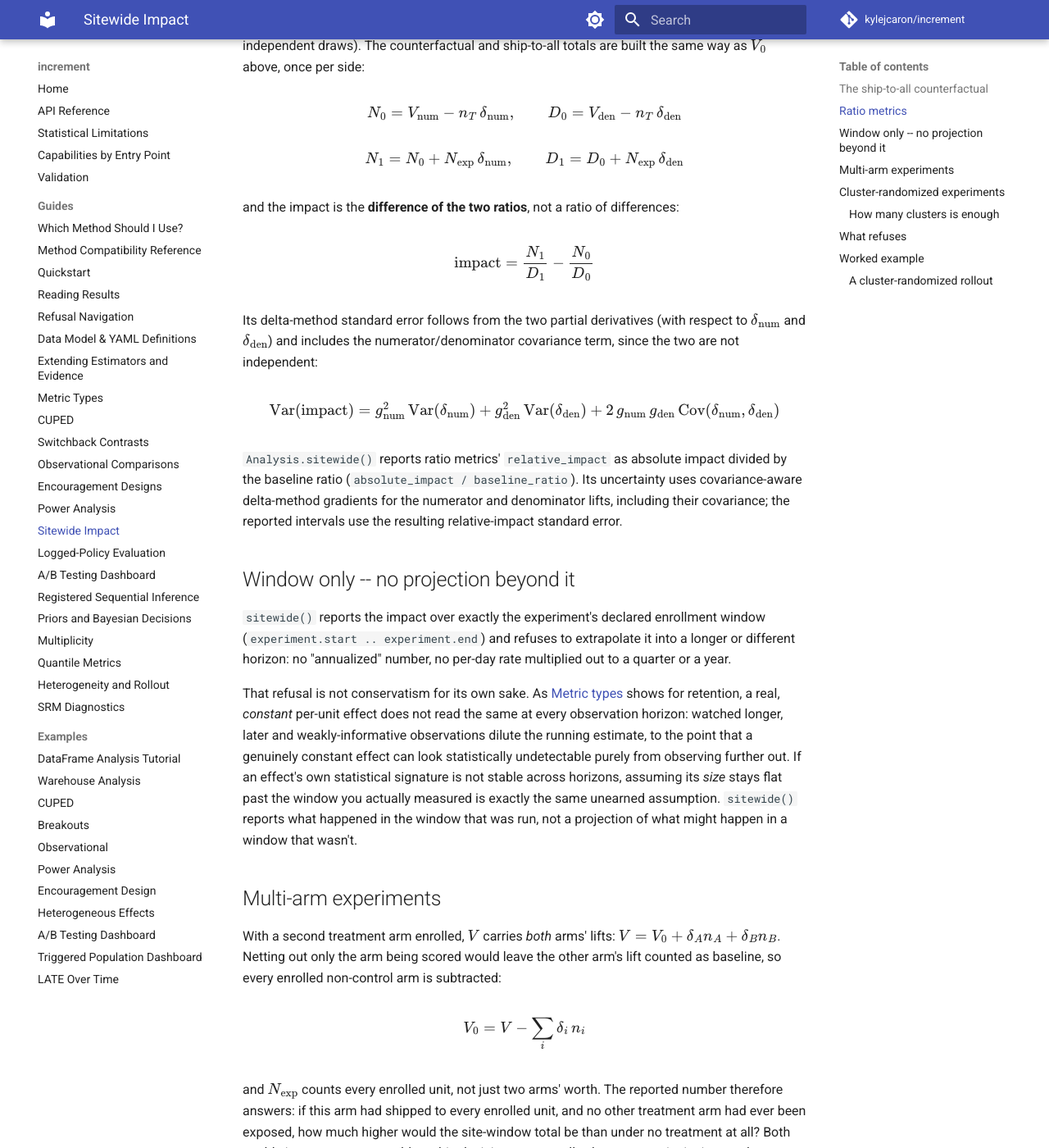
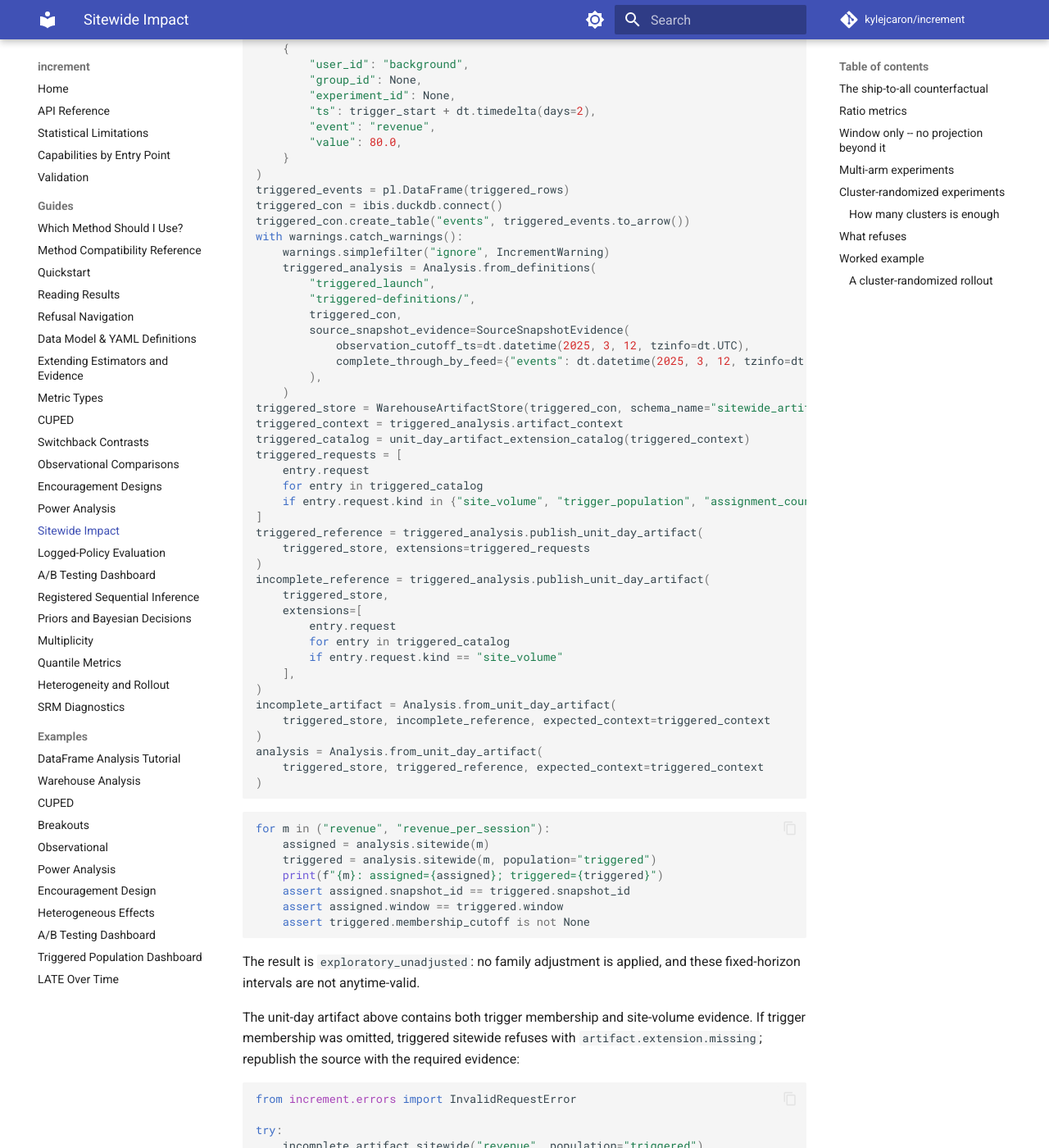
Before and after one commit to kylejcaron/increment, an MkDocs documentation site: the page built from docs/guides/sitewide-impact.md, in a window 1280 px wide and 1400 px high, scrolled down 2651 px. Shown: the whole window at 82% size. Built offline with MkDocs 1.6.1 and Material for MkDocs 9.7.7, drawn with Linux system fonts in a browser that asks for light colours; comment, search, counter and statistics services are not loaded; some of the changed text lies outside the part shown.

Commit message:
Show runnable assigned and triggered sitewide examples

````diff
--- a/docs/guides/sitewide-impact.md
+++ b/docs/guides/sitewide-impact.md
@@ -34,15 +34,193 @@ The two readings can be computed from one immutable artifact that includes
 the required trigger and site-volume evidence:
 
 ```python
-native = Analysis.from_definitions("experiment", definitions_path, con)
-reference = native.publish_unit_day_artifact(store, extensions=extensions)
-native.close()
-analysis = Analysis.from_unit_day_artifact(store, reference, expected_context=context)
-assigned = analysis.sitewide("revenue")
-triggered = analysis.sitewide("revenue", population="triggered")
-assert assigned.snapshot_id == triggered.snapshot_id
-assert assigned.window == triggered.window
-assert triggered.membership_cutoff is not None
+from pathlib import Path
+import datetime as dt
+
+import ibis
+import polars as pl
+import warnings
+
+from increment import (
+    Analysis,
+    SourceSnapshotEvidence,
+    unit_day_artifact_extension_catalog,
+)
+from increment.query.session import WarehouseArtifactStore
+from increment import IncrementWarning
+
+Path("triggered-definitions").mkdir(exist_ok=True)
+Path("triggered-definitions/fact_sources.yaml").write_text("""\
+dialect: duckdb
+fact_sources:
+  - name: events
+    sql: SELECT * FROM events
+    timestamp_column: ts
+    entities: [user_id]
+    facts:
+      - name: enrolled
+        column: null
+      - name: saw_surface
+        column: null
+      - name: revenue
+        column: value
+      - name: sessions
+        column: value
+""")
+Path("triggered-definitions/exposures.yaml").write_text("""\
+exposures:
+  - name: assignment
+    fact: enrolled
+  - name: saw_surface
+    fact: saw_surface
+""")
+Path("triggered-definitions/metrics.yaml").write_text("""\
+metrics:
+  - name: revenue
+    type: mean
+    entity: user_id
+    fact: revenue
+    aggregation: sum
+  - name: revenue_per_session
+    type: ratio
+    entity: user_id
+    numerator: {fact: revenue, aggregation: sum}
+    denominator: {fact: sessions, aggregation: sum}
+""")
+Path("triggered-definitions/experiments.yaml").write_text("""\
+experiments:
+  - name: triggered_launch
+    exposure: assignment
+    trigger: saw_surface
+    unit: user_id
+    start: 2025-03-01
+    end: 2025-03-10
+    control_group: control
+    plan:
+      secondaries: [revenue, revenue_per_session]
+""")
+
+triggered_rows = []
+trigger_start = dt.datetime(2025, 3, 1, 9)
+for i in range(40):
+    user = f"u{i:03d}"
+    arm = "treatment" if i % 2 else "control"
+    event_base = {
+        "user_id": user,
+        "group_id": arm,
+        "experiment_id": "triggered_launch",
+    }
+    triggered_rows.append({**event_base, "ts": trigger_start, "event": "enrolled", "value": None})
+    if i % 3 != 0:
+        triggered_rows.append(
+            {**event_base, "ts": trigger_start, "event": "saw_surface", "value": None}
+        )
+    triggered_rows.extend(
+        [
+            {
+                **event_base,
+                "ts": trigger_start + dt.timedelta(days=1),
+                "event": "revenue",
+                "value": 12.0 + (4.0 if arm == "treatment" and i % 3 != 0 else 0.0),
+            },
+            {
+                **event_base,
+                "ts": trigger_start + dt.timedelta(days=1),
+                "event": "sessions",
+                "value": 1.0,
+            },
+        ]
+    )
+# Unexposed site activity contributes to site volume but not enrolled outcomes.
+triggered_rows.append(
+    {
+        "user_id": "background",
+        "group_id": None,
+        "experiment_id": None,
+        "ts": trigger_start + dt.timedelta(days=2),
+        "event": "revenue",
+        "value": 80.0,
+    }
+)
+triggered_events = pl.DataFrame(triggered_rows)
+triggered_con = ibis.duckdb.connect()
+triggered_con.create_table("events", triggered_events.to_arrow())
+with warnings.catch_warnings():
+    warnings.simplefilter("ignore", IncrementWarning)
+    triggered_analysis = Analysis.from_definitions(
+        "triggered_launch",
+        "triggered-definitions/",
+        triggered_con,
+        source_snapshot_evidence=SourceSnapshotEvidence(
+            observation_cutoff_ts=dt.datetime(2025, 3, 12, tzinfo=dt.UTC),
+            complete_through_by_feed={"events": dt.datetime(2025, 3, 12, tzinfo=dt.UTC)},
+        ),
+    )
+triggered_store = WarehouseArtifactStore(triggered_con, schema_name="sitewide_artifacts")
+triggered_context = triggered_analysis.artifact_context
+triggered_catalog = unit_day_artifact_extension_catalog(triggered_context)
+triggered_requests = [
+    entry.request
+    for entry in triggered_catalog
+    if entry.request.kind in {"site_volume", "trigger_population", "assignment_counts"}
+]
+triggered_reference = triggered_analysis.publish_unit_day_artifact(
+    triggered_store, extensions=triggered_requests
+)
+incomplete_reference = triggered_analysis.publish_unit_day_artifact(
+    triggered_store,
+    extensions=[
+        entry.request
+        for entry in triggered_catalog
+        if entry.request.kind == "site_volume"
+    ],
+)
+incomplete_artifact = Analysis.from_unit_day_artifact(
+    triggered_store, incomplete_reference, expected_context=triggered_context
+)
+analysis = Analysis.from_unit_day_artifact(
+    triggered_store, triggered_reference, expected_context=triggered_context
+)
+```
+
+```python
+for m in ("revenue", "revenue_per_session"):
+    assigned = analysis.sitewide(m)
+    triggered = analysis.sitewide(m, population="triggered")
+    print(f"{m}: assigned={assigned}; triggered={triggered}")
+    assert assigned.snapshot_id == triggered.snapshot_id
+    assert assigned.window == triggered.window
+    assert triggered.membership_cutoff is not None
+```
+
+The result is `exploratory_unadjusted`: no family adjustment is applied, and
+these fixed-horizon intervals are not anytime-valid.
+
+The unit-day artifact above contains both trigger membership and site-volume
+evidence. If trigger membership was omitted, triggered sitewide refuses with
+`artifact.extension.missing`; republish the source with the required evidence:
+
+
+```python
+from increment.errors import InvalidRequestError
+
+try:
+    incomplete_artifact.sitewide("revenue", population="triggered")
+except InvalidRequestError as err:
+    print(err.code)
+
+recovered_reference = triggered_analysis.publish_unit_day_artifact(
+    triggered_store, extensions=triggered_requests
+)
+recovered_artifact = Analysis.from_unit_day_artifact(
+    triggered_store, recovered_reference, expected_context=triggered_context
+)
+recovered = recovered_artifact.sitewide("revenue", population="triggered")
+print(recovered.analysis_population, recovered.membership_cutoff)
+incomplete_artifact.close()
+recovered_artifact.close()
+analysis.close()
+triggered_analysis.close()
 ```
 
 The triggered result is a conditional fixed-membership estimate. It assumes
@@ -52,7 +230,12 @@ allocation-balance diagnostic, but a passed diagnostic cannot establish those
 assumptions. The result is explicitly exploratory and unadjusted for
 multiplicity.
 
-**Calibration:** `CALIBRATION_RESULTS_PENDING`
+**Calibration:** in two-arm simulations whose assumptions held, both readings
+covered the realized site impact at 95.1%–95.7% for nominal 95% intervals. When
+units that never trigger were affected, the triggered reading missed by the
+omitted effect while the assigned reading stayed calibrated. See
+[limitations](../limitations.md) for the designs, the precision comparison and
+what the campaign does not cover.
 
 ## The ship-to-all counterfactual
 
````
